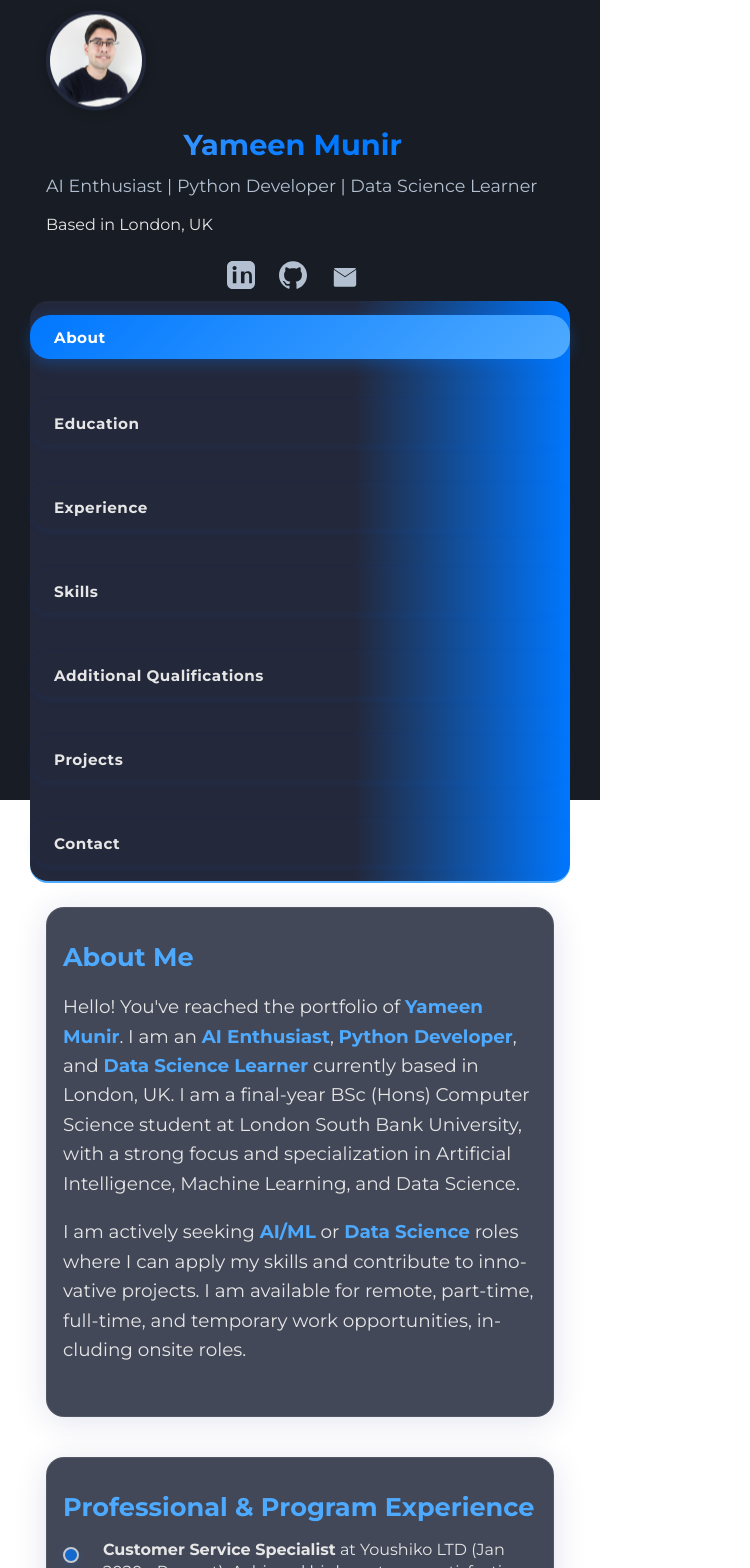
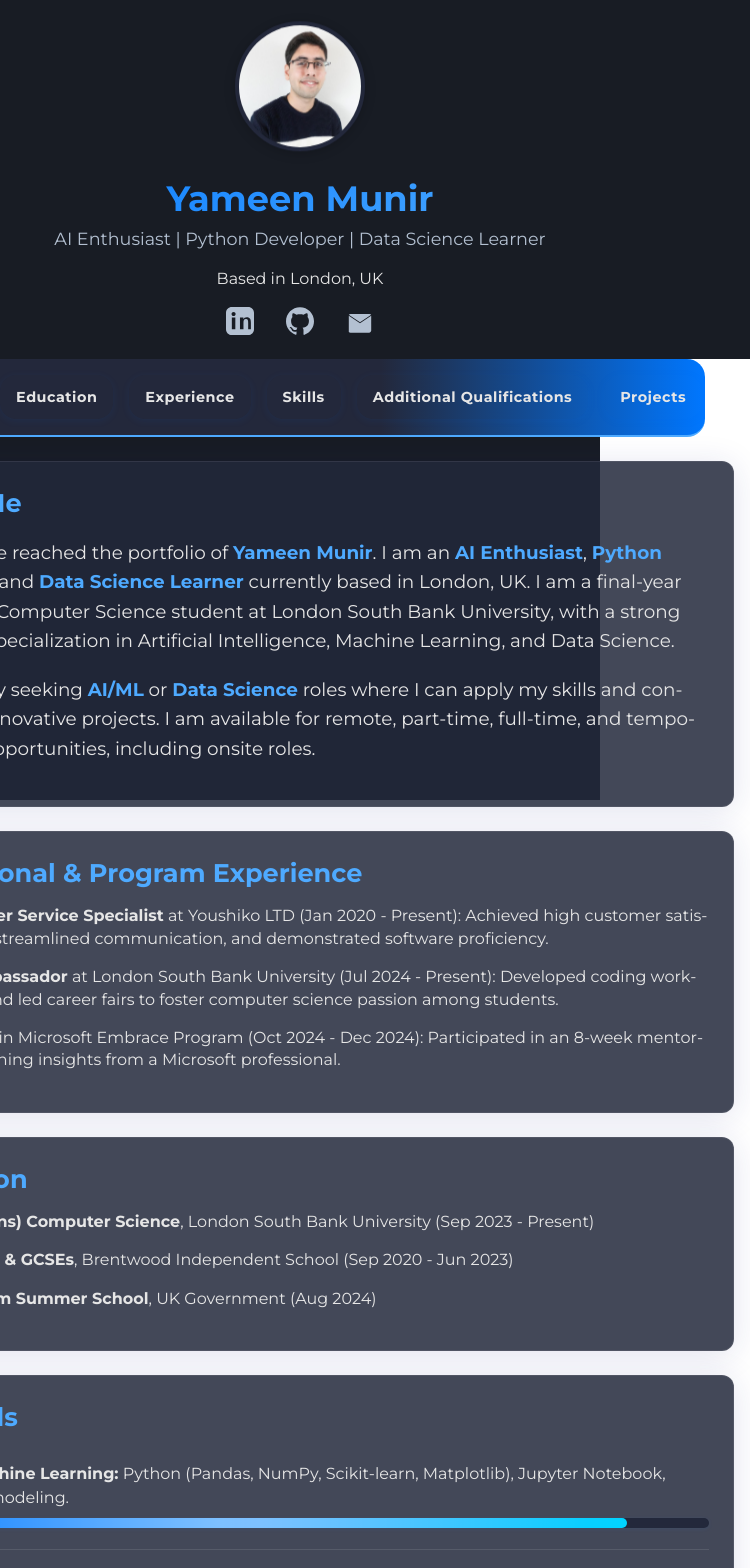
Before and after one commit to YameenMunir/Portfolio-Website, a React (Vite) app: page / in a window 600 px wide. Shown: the top 1568 px of the page, 750 px wide, since content can reach past the window. Built offline with nearby package versions, Linux system fonts and the light colour scheme.

Commit message:
feat: enhance mobile layout with improved responsiveness and styling adjustments

```diff
--- a/src/App.css
+++ b/src/App.css
@@ -1312,169 +1312,176 @@ select:focus-visible {
 
 /* Fix for mobile portrait layout */
 @media (max-width: 600px) and (orientation: portrait) {
+  .container {
+    width: 100%;
+    padding: 0 1rem;
+  }
+
   .header {
-    padding: 1rem 0;
+    padding: 1.5rem 0;
+    text-align: center;
   }
 
   .header-content {
     flex-direction: column;
-    align-items: flex-start;
-    gap: 1rem;
+    align-items: center;
+    gap: 1.5rem;
+    text-align: center;
   }
 
   .profile-img {
-    width: 120px;
-    height: 120px;
+    width: 130px;
+    height: 130px;
+    margin: 0 auto;
   }
 
   h1 {
-    font-size: 2rem;
+    font-size: 2.2rem;
+    margin-bottom: 0.5rem;
     text-align: center;
+    line-height: 1.2;
   }
 
   h2 {
-    font-size: 1.2rem;
+    font-size: 1.1rem;
     text-align: center;
+    white-space: normal;
+    border-right: none;
+    animation: none;
+    margin-bottom: 1rem;
+  }
+
+  .social-links {
+    justify-content: center;
+    gap: 2rem;
+    margin-top: 1rem;
   }
 
   .navbar {
-    flex-direction: column;
-    align-items: center;
-    padding: 1rem 0;
+    background: var(--main-bg);
+    border-bottom: 2px solid #4eaaff;
+    position: sticky;
+    top: 0;
+    padding: 0.5rem 0;
+    z-index: 1000;
   }
 
   .navbar ul {
-    flex-direction: column;
-    width: 100%;
-    padding: 0;
+    display: flex;
+    flex-direction: row;
+    flex-wrap: nowrap;
+    overflow-x: auto;
+    -webkit-overflow-scrolling: touch;
+    scrollbar-width: none;
+    padding: 0.5rem;
+    gap: 1rem;
+    justify-content: flex-start;
+  }
+
+  .navbar ul::-webkit-scrollbar {
+    display: none;
   }
 
   .navbar button {
-    width: 100%;
-    text-align: left;
-    padding: 0.8rem 1.5rem;
-    font-size: 1rem;
+    padding: 0.6rem 1rem;
+    font-size: 0.9rem;
+    white-space: nowrap;
+    min-width: auto;
+    border-radius: 16px;
   }
 
   main {
-    padding: 2rem 0;
+    padding: 1.5rem 0;
   }
 
   section, .card-section {
-    padding: 2rem 1rem;
+    padding: 1.5rem;
+    margin-bottom: 1.5rem;
+    border-radius: 12px;
   }
 
   .project-grid {
     grid-template-columns: 1fr;
     gap: 1.5rem;
-    grid-template-rows: auto;
-    min-height: auto;
-  }
-
-  .timeline li {
-    width: 100%;
-    box-sizing: border-box;
-    word-wrap: break-word;
-  }
-
-  /* Fix skill bars on mobile */
-  .skill-bar {
-    max-width: 100%;
-    box-sizing: border-box;
-  }
-
-  /* Prevent horizontal scroll */
-
-  img, video, iframe {
-    max-width: 100%;
-    height: auto;
-  }
-}
-
-/* Extra fixes for very small screens */
-@media (max-width: 360px) and (orientation: portrait) {
-  .header {
-    padding: 0.5rem 0;
-  }
-
-  .profile-img {
-    width: 80px;
-    height: 80px;
-  }
-
-  h1 {
-    font-size: 1.5rem;
-    text-align: center;
-  }
-
-  h2 {
-    font-size: 1rem;
-    text-align: center;
-  }
-
-  .navbar button {
-    padding: 0.6rem 1.2rem;
-    font-size: 0.9rem;
-  }
-
-  .submit-btn {
-    padding: 0.7rem 1.5rem;
-    font-size: 0.9rem;
-  }
-
-  .contact-item {
-    padding: 0.8rem 1rem;
-  }
-
-  .social-links {
-    justify-content: center;
-  }
-}
-
-/* Specific adjustments for very small screens */
-@media (min-width: 481px) and (max-width: 600px) and (orientation: portrait) {
-  .header {
-    padding: 0.75rem 0;
-  }
-
-  .profile-img {
-    width: 100px;
-    height: 100px;
-  }
-
-  h1 {
-    font-size: 1.8rem;
-    text-align: center;
-  }
-
-  h2 {
-    font-size: 1.1rem;
-    text-align: center;
-  }
-
-  .navbar button {
-    padding: 0.7rem 1.5rem;
-    font-size: 0.95rem;
-  }
-
-  .submit-btn {
-    padding: 0.8rem 1.6rem;
-    font-size: 0.95rem;
-  }
-
-  .contact-item {
-    padding: 0.9rem 1.2rem;
+    margin-top: 1rem;
   }
 
   .project {
     padding: 1.5rem;
+    margin-bottom: 0;
+  }
+
+  .project h4 {
+    font-size: 1.3rem;
+    margin-bottom: 1rem;
+  }
+
+  .project p {
+    font-size: 0.95rem;
+    line-height: 1.5;
+    margin-bottom: 1.2rem;
+  }
+
+  .project-buttons {
+    flex-direction: row;
+    flex-wrap: wrap;
+    gap: 0.75rem;
+  }
+
+  .project-link {
+    width: calc(50% - 0.375rem);
+    text-align: center;
+    padding: 0.5rem 0;
+    font-size: 0.9rem;
   }
 
   .project-details {
-    padding: 1rem;
+    margin-top: 1.2rem;
+    padding: 1.2rem;
+    font-size: 0.9rem;
   }
 
-  .social-links {
-    justify-content: center;
+  .project-details ul {
+    padding-left: 1.5rem;
+    margin: 0;
+  }
+
+  .project-details li {
+    margin-bottom: 0.8rem;
+    line-height: 1.4;
+  }
+
+  .skill-bar {
+    width: 100%;
+    margin: 0.5rem 0;
+  }
+
+  .skill-icon {
+    width: 1.2em;
+    height: 1.2em;
+  }
+
+  .upgraded-skills li {
+    padding: 0.8rem 0;
+  }
+
+  .contact-form-section {
+    padding: 1.5rem;
+  }
+
+  .form-row {
+    grid-template-columns: 1fr;
+  }
+
+  .scroll-to-top {
+    bottom: 1.5rem;
+    right: 1.5rem;
+    width: 48px;
+    height: 48px;
+  }
+
+  .footer {
+    margin-top: 2rem;
+    padding: 1.5rem 0;
   }
 }
```
